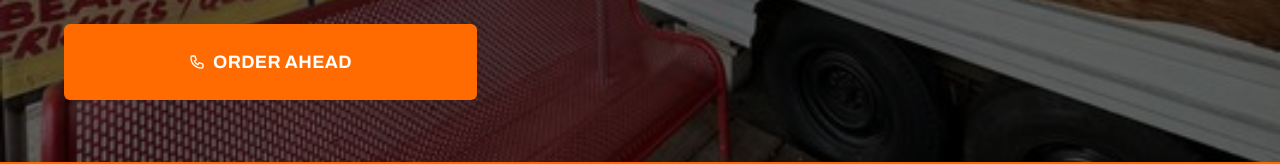
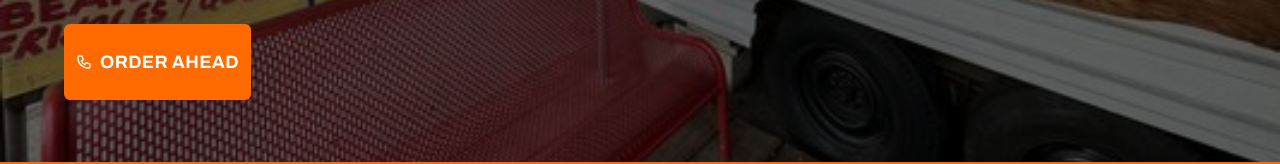
Before and after one commit to wtblacklock/austin-sites, a React app in the folder frontend/: page / in a window 1280 px wide. Shown: the part 638-802 px from the top of the page. Built offline with nearby package versions, Linux system fonts and the light colour scheme.

Commit message:
Fix button padding classes for production build compatibility

```diff
--- a/frontend/src/components/restaurant/Hero.tsx
+++ b/frontend/src/components/restaurant/Hero.tsx
@@ -58,8 +58,11 @@ export function Hero() {
           </h1>
 
           <div className="flex mt-4 mb-6 md:mb-0">
-            <Link href="tel:512-740-2289">
-              <Button size={undefined} className="!px-6 md:!px-10 lg:!px-[125px] bg-[#FF6B00] hover:bg-[#FF8533] text-white font-button text-base md:text-lg py-4 md:py-6 h-auto flex items-center justify-center gap-2 w-full md:w-auto">
+            <Link href="tel:512-740-2289" className="w-full md:w-auto">
+              <Button
+                size={undefined}
+                className="bg-[#FF6B00] hover:bg-[#FF8533] text-white font-button text-base md:text-lg py-4 md:py-6 h-auto flex items-center justify-center gap-2 w-full md:w-auto px-6 md:px-10 lg:px-[125px]"
+              >
                 <svg className="w-5 h-5" fill="none" stroke="currentColor" viewBox="0 0 24 24">
                   <path strokeLinecap="round" strokeLinejoin="round" strokeWidth={2} d="M3 5a2 2 0 012-2h3.28a1 1 0 01.948.684l1.498 4.493a1 1 0 01-.502 1.21l-2.257 1.13a11.042 11.042 0 005.516 5.516l1.13-2.257a1 1 0 011.21-.502l4.493 1.498a1 1 0 01.684.949V19a2 2 0 01-2 2h-1C9.716 21 3 14.284 3 6V5z" />
                 </svg>
```
